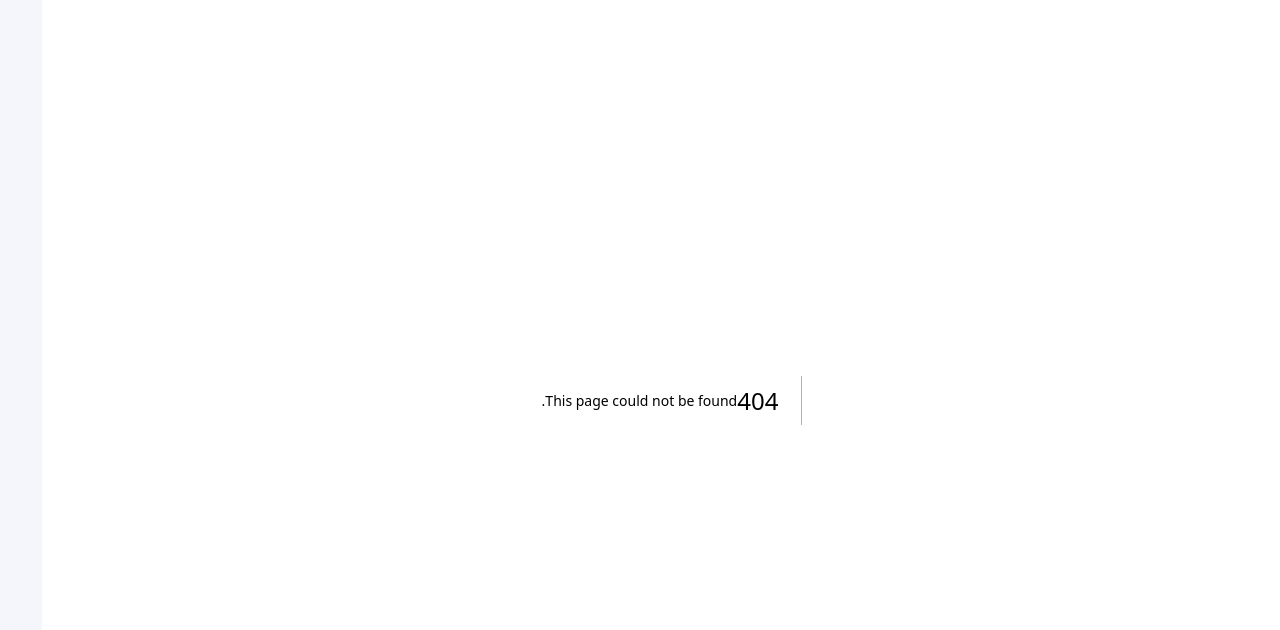
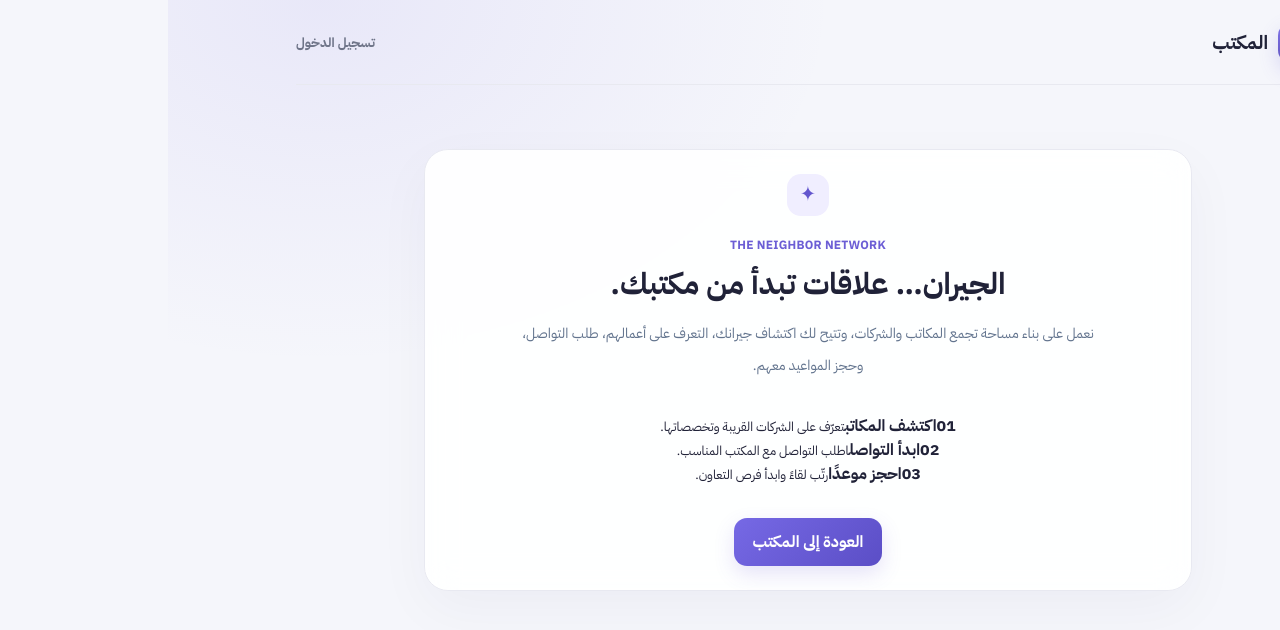
Before and after one commit to yznm1lq-pixel/the-office-mvp, a Next.js app: page /neighbors in a window 1280 px wide. Before the commit this address had no page. Shown: the top 630 px of the page. Built offline with nearby package versions, Linux system fonts and the light colour scheme; no server answers.

Commit message:
Add neighbors network entry page for next development phase

```diff
--- /dev/null
+++ b/app/neighbors/page.tsx
@@ -0,0 +1,18 @@
+import Link from "next/link";
+import { createClient } from "@/lib/supabase/server";
+type Props={searchParams:Promise<{office?:string}>};
+export default async function NeighborsPage({searchParams}:Props){
+ const {office}=await searchParams;const supabase=await createClient();
+ const {data:auth}=await supabase.auth.getClaims();
+ return <main className="app-shell"><div className="mx-auto max-w-5xl">
+  <header className="app-header"><Link href="/" className="brand-lockup"><span className="brand-mark">◈</span><span>المكتب</span></Link><Link href={auth?.claims?.sub?"/":"/login"} className="nav-link">{auth?.claims?.sub?"العودة إلى مكاتبي":"تسجيل الدخول"}</Link></header>
+  <section className="panel mx-auto mt-16 max-w-3xl p-8 text-center md:p-12">
+   <span className="panel-icon mx-auto">✦</span><p className="eyebrow mt-5">THE NEIGHBOR NETWORK</p>
+   <h1 className="mt-3 text-3xl font-black">الجيران… علاقات تبدأ من مكتبك.</h1>
+   <p className="mx-auto mt-4 max-w-xl text-sm leading-8 text-slate-500">نعمل على بناء مساحة تجمع المكاتب والشركات، وتتيح لك اكتشاف جيرانك، التعرف على أعمالهم، طلب التواصل، وحجز المواعيد معهم.</p>
+   <div className="neighbor-roadmap mt-8"><div><b>01</b><strong>اكتشف المكاتب</strong><small>تعرّف على الشركات القريبة وتخصصاتها.</small></div><div><b>02</b><strong>ابدأ التواصل</strong><small>اطلب التواصل مع المكتب المناسب.</small></div><div><b>03</b><strong>احجز موعدًا</strong><small>رتّب لقاءً وابدأ فرص التعاون.</small></div></div>
+   {office&&<p className="mt-6 text-xs text-slate-400">جئت من صفحة المكتب: {office}</p>}
+   <Link href="/" className="primary-button mt-8">العودة إلى المكتب</Link>
+  </section>
+ </div></main>;
+}
```
